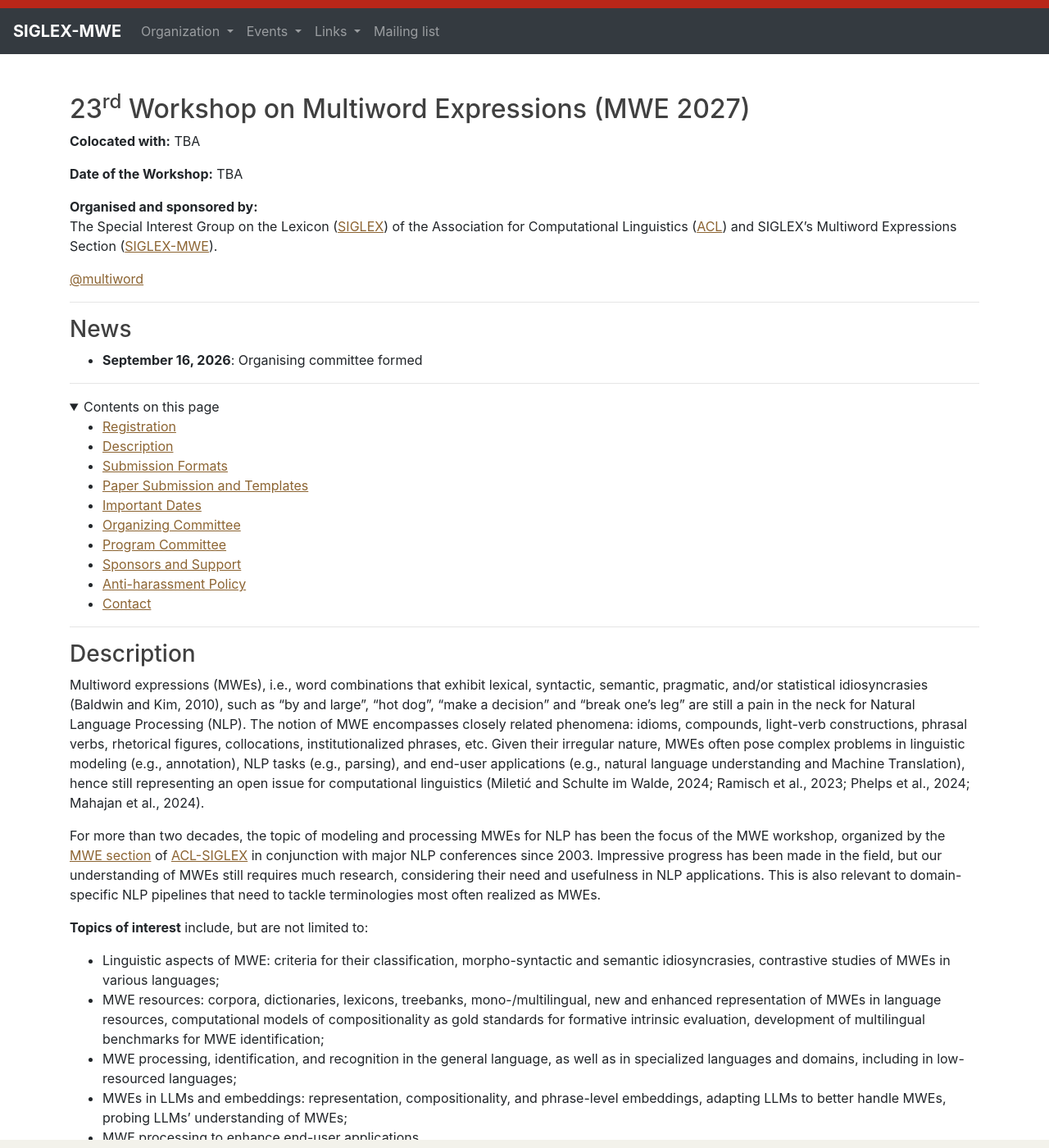
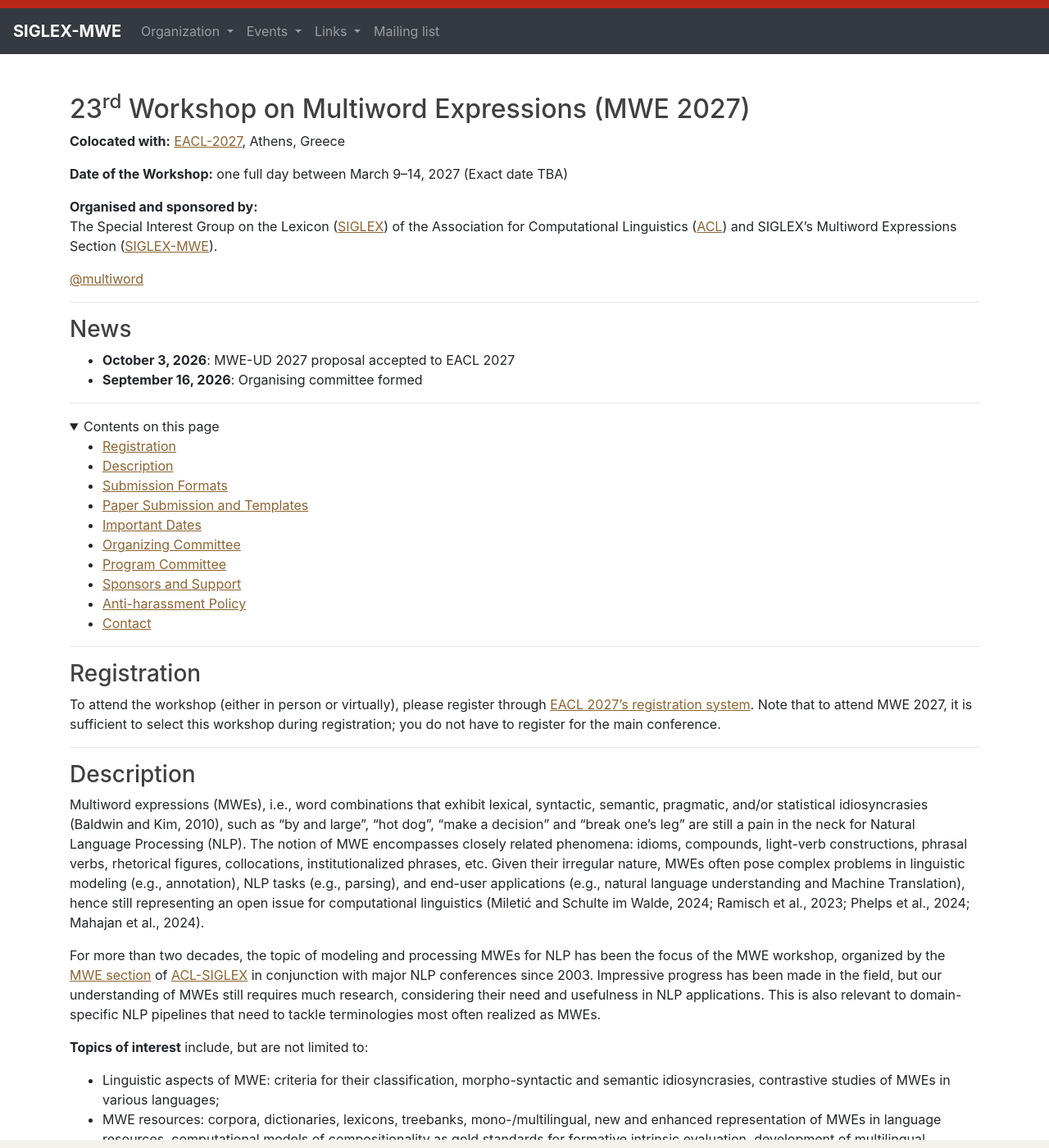
Before and after one commit to multiword/multiword.github.io, a Jekyll site: the page built from mwe2027/index.md, in a window 1280 px wide and 1400 px high. Shown: the whole window at 82% size. Built offline with Jekyll 4.4.1, drawn with Linux system fonts in a browser that asks for light colours; comment, search, counter and statistics services are not loaded.

Commit message:
Update (2026-10-04)

```diff
--- a/mwe2027/index.md
+++ b/mwe2027/index.md
@@ -5,9 +5,9 @@
 
 <h2>23<sup>rd</sup> Workshop on Multiword Expressions (MWE 2027)</h2>
 
-**Colocated with:** TBA <!--[EACL-2027](https://2027.eacl.org), Athens, Greece -->
+**Colocated with:** [EACL-2027](https://2027.eacl.org), Athens, Greece
 
-**Date of the Workshop:** TBA <!--XX March, XX:XX-XX:XX-->
+**Date of the Workshop:** one full day between March 9–14, 2027 (Exact date TBA) <!--XX March, XX:XX-XX:XX-->
 
 **Organised and sponsored by:**\
 The Special Interest Group on the Lexicon ([SIGLEX](http://www.siglex.org/)) of the Association for Computational Linguistics ([ACL](https://www.aclweb.org/portal/)) and SIGLEX's Multiword Expressions Section ([SIGLEX-MWE](https://multiword.org/organization/constitution.html)).
@@ -20,7 +20,7 @@
 
 <!--* **December 8, 2023**: First Call for Participation posted -->
 <!--* **December 8, 2026**: MWE-UD 2027 workshop date confirmed (Workshop Date: March XX, 2027)-->
-<!--* **October 2, 2026**: MWE-UD 2027 proposal accepted to EACL 2027-->
+* **October 3, 2026**: MWE-UD 2027 proposal accepted to EACL 2027
 * **September 16, 2026**: Organising committee formed
 
 <!---
@@ -284,12 +284,12 @@
 
 </table>
 -->
-<!--
+
 -----
 ### <a name="registration"> Registration </a>
 
 To attend the workshop (either in person or virtually), please register through [EACL 2027’s registration system](https://2027.eacl.org). Note that to attend MWE 2027, it is sufficient to select this workshop during registration; you do not have to register for the main conference.
--->
+
 
 ------
 
```
